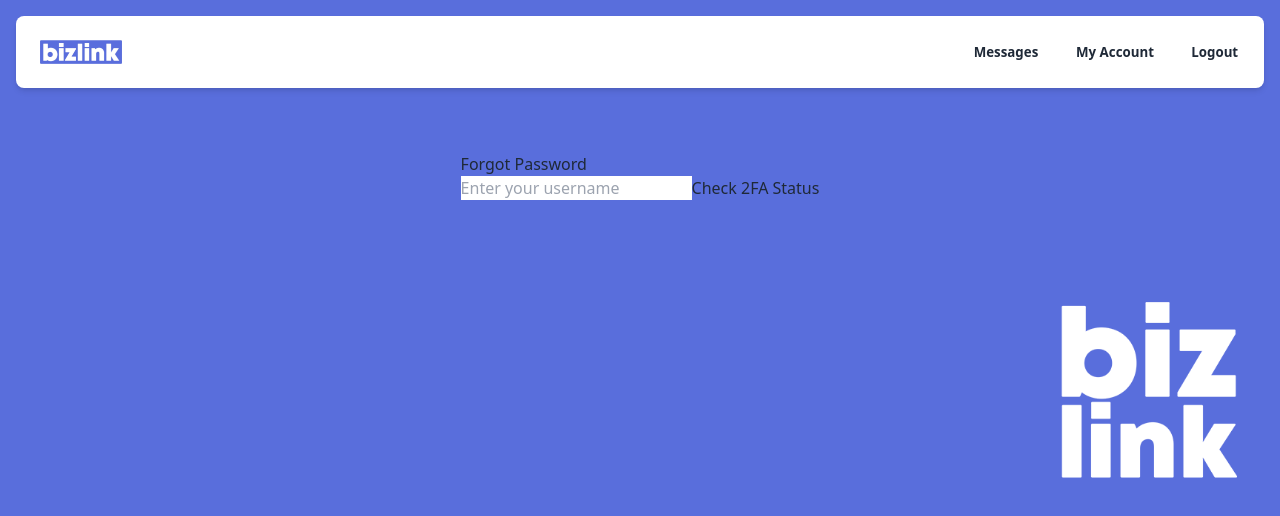
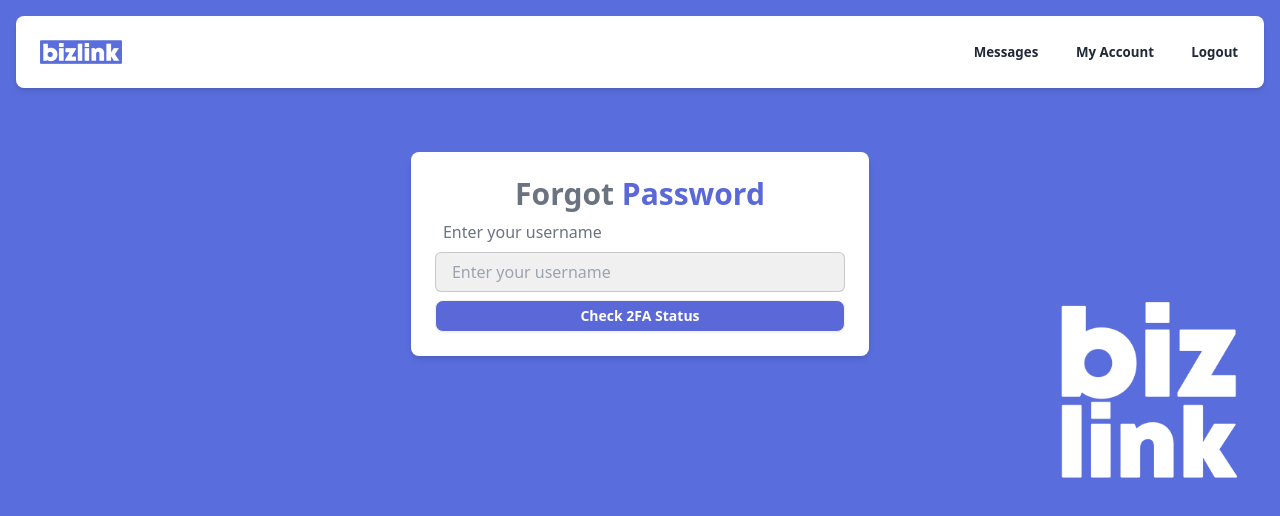
Before and after one commit to AidenRIreland/Bizzlink, a React (Vite) app in the folder frontend/: page /forgot-password in a window 1280 px wide. Shown: the top 516 px of the page. Built offline with nearby package versions, Linux system fonts and the light colour scheme.

Commit message:
Fixed Design

```diff
--- a/frontend/src/pages/forgot-password/ForgotPassword.jsx
+++ b/frontend/src/pages/forgot-password/ForgotPassword.jsx
@@ -1,5 +1,4 @@
-import React, { useState } from "react";
-
+import { useState } from "react";
 import axios from "axios";
 
 const ForgotPassword = () => {
@@ -16,6 +15,7 @@ const ForgotPassword = () => {
         { username }
       );
       setTwoFactorEnabled(response.data.twoFactorEnabled);
+      setMessage("");
     } catch (error) {
       setMessage("Error checking 2FA status");
     }
@@ -34,43 +34,86 @@ const ForgotPassword = () => {
         payload
       );
 
-      setMessage(response.data.message);
+      setMessage(response.data.message || "Password reset successfully");
     } catch (error) {
       setMessage(error.response?.data?.error || "Error resetting password");
     }
   };
 
   return (
+    <div className="flex flex-col items-center justify-center min-w-96 mx-auto">
+      <div className="w-full p-6 rounded-lg shadow-md bg-white">
+        <h1 className="text-3xl font-semibold text-center text-gray-500">
+          Forgot <span className="text-[#5A68D8]">Password</span>
+        </h1>
+
+        {/* Display message */}
+        {message && (
+          <p className="text-sm text-center text-red-500 my-2">{message}</p>
+        )}
+
         <div>
-      <h1>Forgot Password</h1>
+          <label className="label p-2">
+            <span className="text-base label-text text-gray-500">
+              Enter your username
+            </span>
+          </label>
           <input
             type="text"
             placeholder="Enter your username"
+            className="w-full input input-bordered h-10 bg-[#f0f0f0] text-gray-500 rounded-md"
             value={username}
             onChange={(e) => setUsername(e.target.value)}
           />
-      <button onClick={handleCheck2FA}>Check 2FA Status</button>
+          <button
+            className="btn btn-block btn-sm mt-2 bg-[#5A68D8] text-white"
+            onClick={handleCheck2FA}
+          >
+            Check 2FA Status
+          </button>
+        </div>
 
         {twoFactorEnabled !== null && (
           <>
             {twoFactorEnabled && (
+              <div>
+                <label className="label p-2">
+                  <span className="text-base label-text text-gray-500">
+                    Enter 2FA Code
+                  </span>
+                </label>
                 <input
                   type="text"
                   placeholder="Enter 2FA Code"
+                  className="w-full input input-bordered h-10 bg-[#f0f0f0] text-gray-500 rounded-md"
                   value={token}
                   onChange={(e) => setToken(e.target.value)}
                 />
+              </div>
             )}
+            <div>
+              <label className="label p-2">
+                <span className="text-base label-text text-gray-500">
+                  New Password
+                </span>
+              </label>
               <input
                 type="password"
                 placeholder="Enter your new password"
+                className="w-full input input-bordered h-10 bg-[#f0f0f0] text-gray-500 rounded-md"
                 value={newPassword}
                 onChange={(e) => setNewPassword(e.target.value)}
               />
-          <button onClick={handleResetPassword}>Reset Password</button>
+            </div>
+            <button
+              className="btn btn-block btn-sm mt-2 bg-[#5A68D8] text-white"
+              onClick={handleResetPassword}
+            >
+              Reset Password
+            </button>
           </>
         )}
-      {message && <p>{message}</p>}
+      </div>
     </div>
   );
 };
```
Lines whose indentation alone changed are shown as unchanged.
